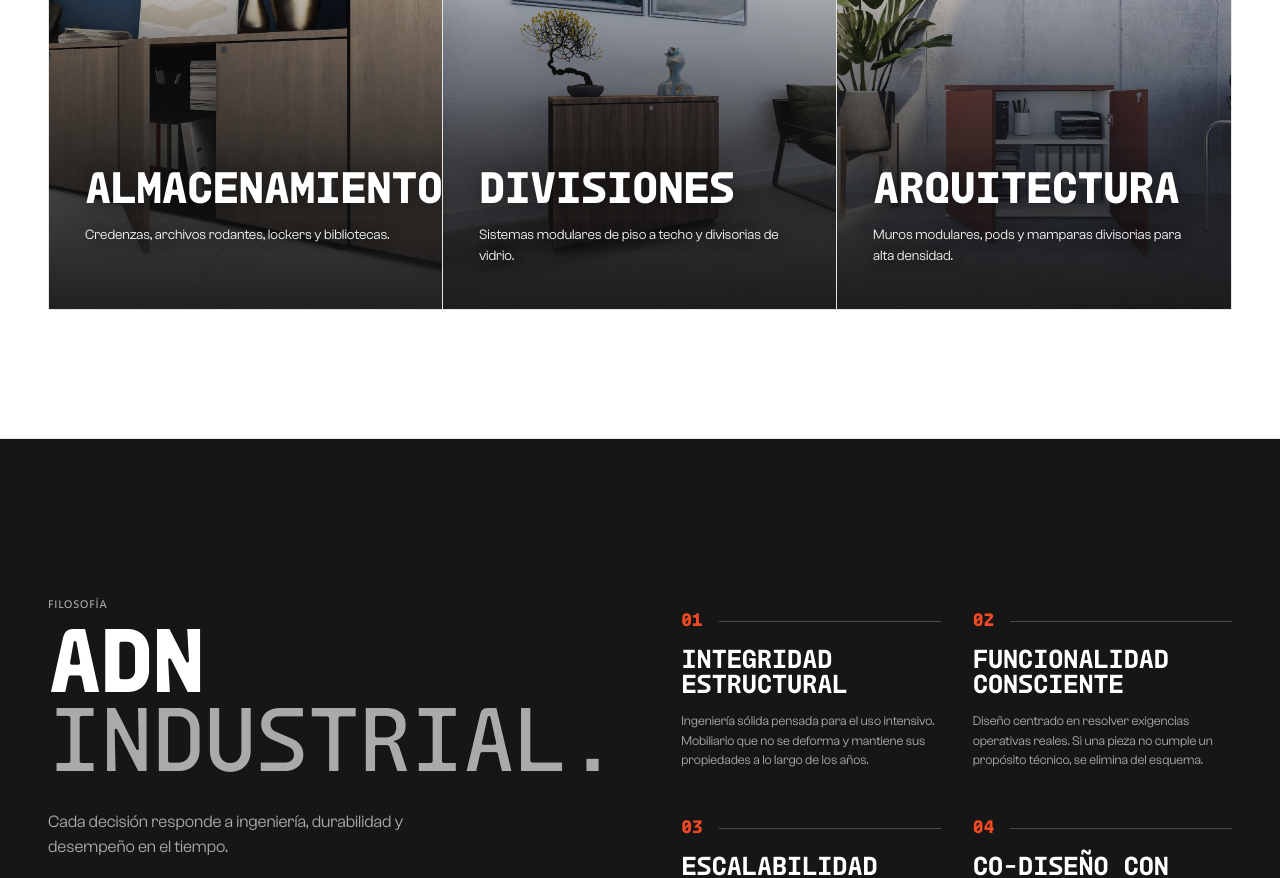
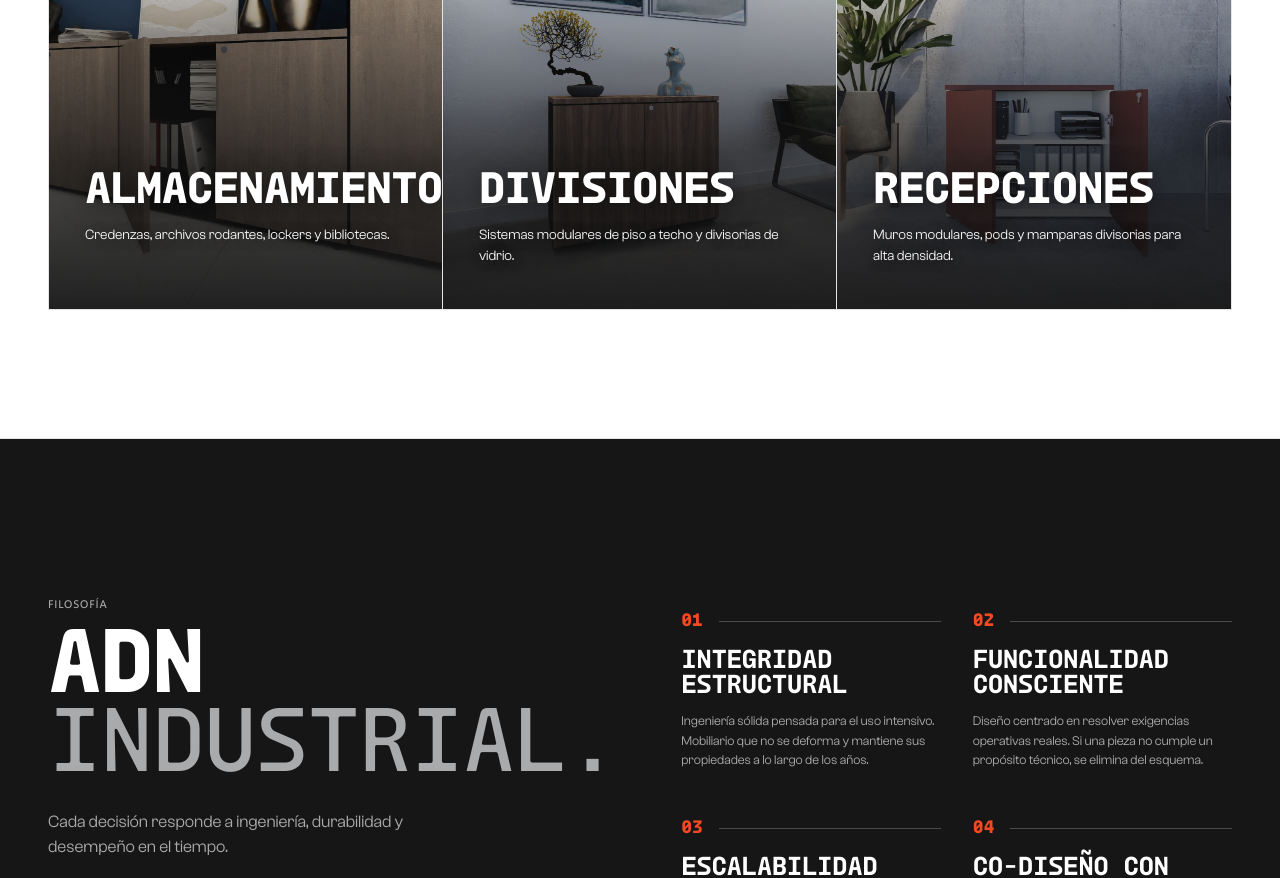
Before and after one commit to crpozo/maach-site, a React (Vite) app: page / in a window 1280 px wide. Shown: the part 1700-2578 px from the top of the page. Built offline with nearby package versions, Linux system fonts and the light colour scheme.

Commit message:
home: rename last category button to Recepciones

```diff
--- a/src/i18n/i18n.tsx
+++ b/src/i18n/i18n.tsx
@@ -70,7 +70,7 @@ const T: Translations = {
     'home.cat.04.desc': 'Credenzas, archivos rodantes, lockers y bibliotecas.',
     'home.cat.05.name': 'Divisiones',
     'home.cat.05.desc': 'Sistemas modulares de piso a techo y divisorias de vidrio.',
-    'home.cat.06.name': 'Arquitectura',
+    'home.cat.06.name': 'Recepciones',
     'home.cat.06.desc': 'Muros modulares, pods y mamparas divisorias para alta densidad.',
     // ADN industrial
     'home.adn.eyebrow': 'Filosofía',
@@ -524,7 +524,7 @@ const T: Translations = {
     'home.cat.04.desc': 'Credenzas, mobile filing, lockers and bookshelves.',
     'home.cat.05.name': 'Partitions',
     'home.cat.05.desc': 'Floor-to-ceiling modular systems and glass partitions.',
-    'home.cat.06.name': 'Architecture',
+    'home.cat.06.name': 'Reception',
     'home.cat.06.desc': 'Modular walls, pods and dividers for high density.',
     // ADN industrial
     'home.adn.eyebrow': 'Philosophy',
```
